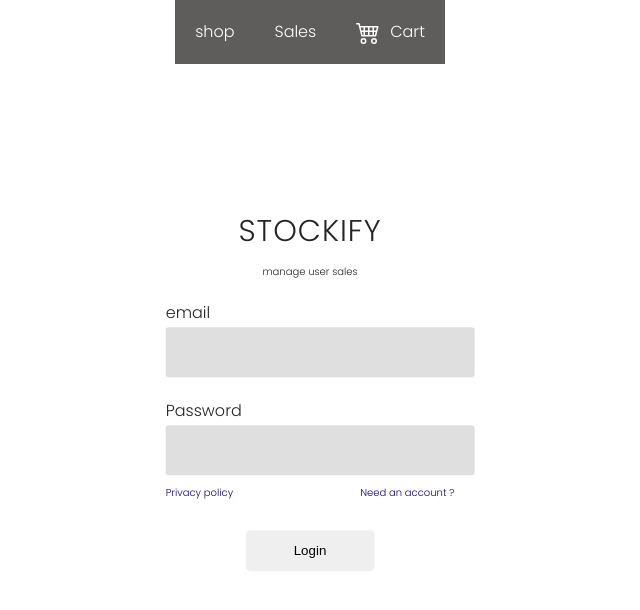
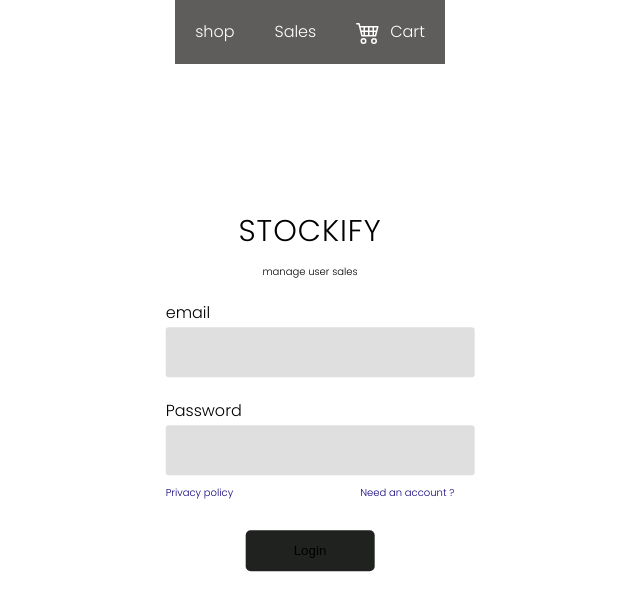
Before and after one commit to jck-bit/stockify, a React (Vite) app: page /login in a window 1280 px wide. Shown: the top 610 px of the page, without its empty margins (330-970 px from the left). Built offline with nearby package versions, Linux system fonts and the light colour scheme.

Commit message:
updated the backgroung color

```diff
--- a/src/css/loginPage.css
+++ b/src/css/loginPage.css
@@ -58,6 +58,7 @@
     font-weight: 300;
     border: none;
     background-color: rgb(223, 223, 223);
+    color: #000;
   }
 
   input:focus{
@@ -71,9 +72,10 @@
     border-radius:5px;
     border: none;
     transition: background-color(0.2s ease-in-out);
+    background-color: rgb(31, 34, 31);
 
   }
 
   .login-container button:hover {
-    background-color: rgb(223, 223, 223);
+    background-color: rgb(52, 48, 48);
   }
--- a/src/index.css
+++ b/src/index.css
@@ -3,7 +3,8 @@
   line-height: 1.5;
   font-weight: 400;
   color-scheme: light dark;
-  color: #242424;
+  color: #000;
+  background-color: #fff;
 
   font-synthesis: none;
   text-rendering: optimizeLegibility;
```
Also changed, not shown: 1 other file (tests, documents, lock files or other folders).
